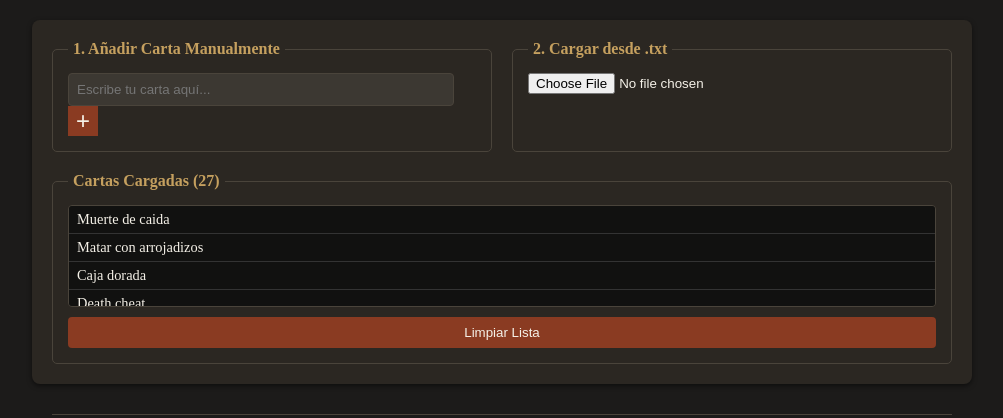
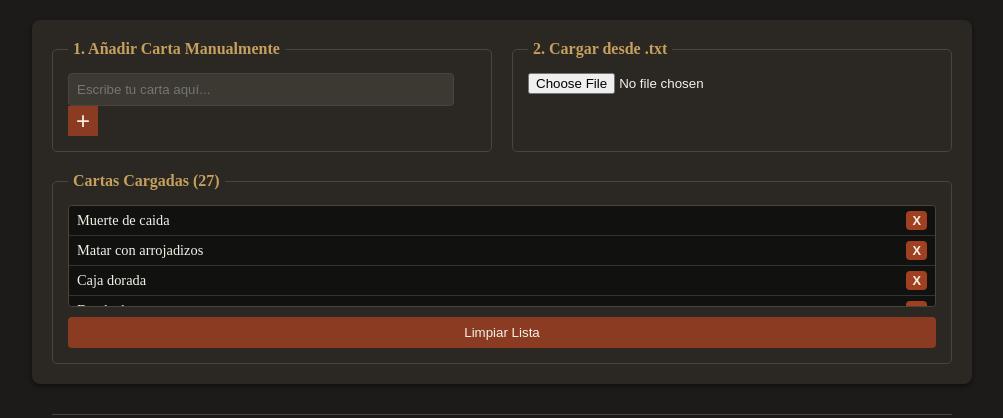
Before and after one commit to IvanSantiagoRomano/bingo-hunt, a plain HTML site: page index.html in a window 1280 px wide. Shown: the top 418 px of the page, without its empty margins (138-1141 px from the left). Drawn offline with Linux system fonts and the light colour scheme.

Commit message:
Add files via upload

```diff
--- a/script.js
+++ b/script.js
@@ -16,7 +16,7 @@ document.addEventListener('DOMContentLoaded', () => {
     const cardListDisplay = document.getElementById('card-list-display');
     const cardCount = document.getElementById('card-count');
 
-    // --- 2. FUNCIONES DEL TABLERO ---
+    // --- 2. FUNCIONES DEL TABLERO (Sin cambios) ---
 
     function shuffleArray(array) {
         let newArray = [...array];
@@ -51,15 +51,39 @@ document.addEventListener('DOMContentLoaded', () => {
 
     // --- 3. FUNCIONES DE CONTROL ---
 
+    // 🚀 --- updateVisualList (MODIFICADA) --- 🚀
     function updateVisualList() {
+        // 1. Limpia la lista visual
         cardListDisplay.innerHTML = '';
+
+        // 2. Actualiza el contador
         cardCount.textContent = allBingoCards.length;
+
+        // 3. Vuelve a llenar la lista
         if (allBingoCards.length === 0) {
             cardListDisplay.innerHTML = '<li>(No hay cartas cargadas)</li>';
         } else {
-            allBingoCards.forEach(card => {
+            // Usamos .forEach con (card, index) para saber la posición
+            allBingoCards.forEach((card, index) => {
                 const li = document.createElement('li');
-                li.textContent = card;
+
+                // Creamos un <span> para el texto, para que no interfiera con el botón
+                const textSpan = document.createElement('span');
+                textSpan.textContent = card;
+
+                // Creamos el botón de eliminar
+                const deleteBtn = document.createElement('button');
+                deleteBtn.textContent = 'X';
+                deleteBtn.classList.add('delete-card-btn'); // Clase para el CSS
+                deleteBtn.title = "Eliminar esta carta";
+
+                // 💡 Guardamos el índice en el botón usando un data-attribute
+                deleteBtn.dataset.index = index;
+
+                // Armamos el <li>
+                li.appendChild(textSpan);
+                li.appendChild(deleteBtn);
+
                 cardListDisplay.appendChild(li);
             });
         }
@@ -84,8 +108,6 @@ document.addEventListener('DOMContentLoaded', () => {
             const newCards = text.split('\n')
                                  .map(line => line.trim())
                                  .filter(line => line.length > 0);
-
-            // 💡 SUMA las cartas nuevas a las existentes
             allBingoCards = allBingoCards.concat(newCards);
             updateVisualList();
         };
@@ -117,46 +139,47 @@ document.addEventListener('DOMContentLoaded', () => {
         }
     });
 
-    // --- 5. 🚀 INICIAR Y CARGAR CARTAS 🚀 ---
+    // 🚀 --- NUEVO LISTENER PARA LA LISTA DE CARTAS --- 🚀
+    // (Usando delegación de eventos)
+    cardListDisplay.addEventListener('click', (event) => {
+        // 1. Revisa si lo que clickeamos tiene la clase 'delete-card-btn'
+        if (event.target.classList.contains('delete-card-btn')) {
 
-    // Función para cargar las cartas iniciales desde el .txt
+            // 2. Obtiene el índice que guardamos en 'data-index'
+            // (lo convertimos a número con parseInt)
+            const indexToRemove = parseInt(event.target.dataset.index, 10);
+
+            // 3. 💡 Usa .splice() para quitar ESE ítem del array
+            allBingoCards.splice(indexToRemove, 1);
+
+            // 4. Vuelve a dibujar la lista con el array actualizado
+            updateVisualList();
+        }
+    });
+
+    // --- 5. INICIAR Y CARGAR CARTAS ---
+
     async function cargarCartasIniciales() {
         try {
-            // Esto SÍ funciona cuando está en un servidor (como GitHub Pages)
             const response = await fetch('cartas bingo.txt');
             if (!response.ok) {
                 throw new Error('No se encontró el archivo "cartas bingo.txt" en el repositorio.');
             }
             const text = await response.text();
-
-            // Procesa el texto
             const newCards = text.split('\n')
                                  .map(line => line.trim())
                                  .filter(line => line.length > 0);
-
-            // Añade las cartas cargadas a la lista global
             allBingoCards = allBingoCards.concat(newCards);
-
         } catch (error) {
             console.warn(error.message);
-            // Si falla, no es grave, la lista simplemente empezará vacía
-            // y el usuario puede cargarla manualmente.
         }
     }
 
-    // Función principal de arranque
     async function init() {
-        // 1. Espera a que se carguen las cartas del .txt
         await cargarCartasIniciales();
-
-        // 2. Ahora genera el primer tablero
         generarTablero();
-
-        // 3. Y actualiza la lista visual con esas cartas
         updateVisualList();
     }
 
-    // ¡Empezar todo!
     init();
-
 });
--- a/style.css
+++ b/style.css
@@ -109,6 +109,14 @@ legend {
 #card-list-display li {
     padding: 5px 8px;
     border-bottom: 1px solid #333; /* Separador oscuro */
+
+    /* 🚀 NUEVO: Flexbox para alinear el botón */
+    display: flex;
+    justify-content: space-between; /* Texto a la izq, botón a la der */
+    align-items: center;
+
+    /* Evita que el texto largo se rompa mal */
+    word-break: break-all;
 }
 #card-list-display li:last-child {
     border-bottom: none;
@@ -183,3 +191,20 @@ hr {
     cursor: not-allowed;
     border-color: #333;
 }
+/* 🚀 NUEVO: Estilo para el botón de eliminar individual (X) 🚀 */
+.delete-card-btn {
+    background-color: #a04020; /* Color óxido */
+    color: #f5f1e8;
+    border: none;
+    border-radius: 4px;
+    padding: 2px 6px;
+    font-size: 0.8rem;
+    font-weight: bold;
+    cursor: pointer;
+    margin-left: 10px; /* Espacio entre texto y botón */
+    flex-shrink: 0; /* Evita que el botón se achique */
+    transition: background-color 0.2s;
+}
+.delete-card-btn:hover {
+    background-color: #d9534f; /* Rojo más brillante al pasar */
+}
```
